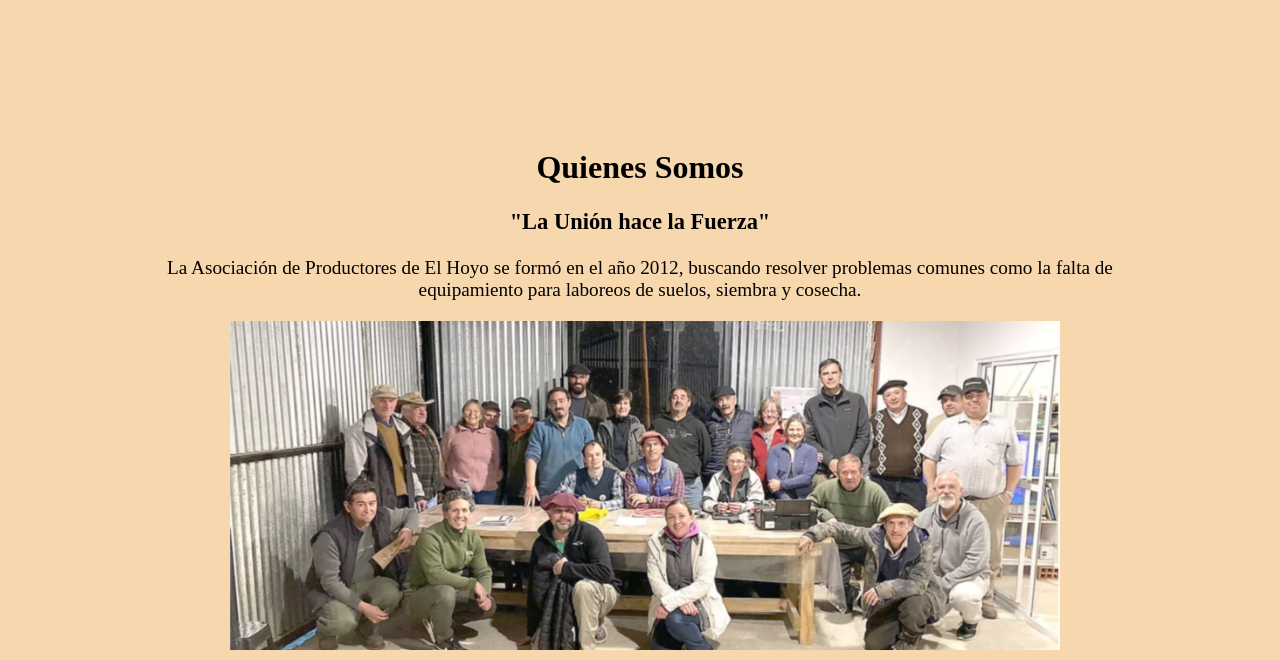
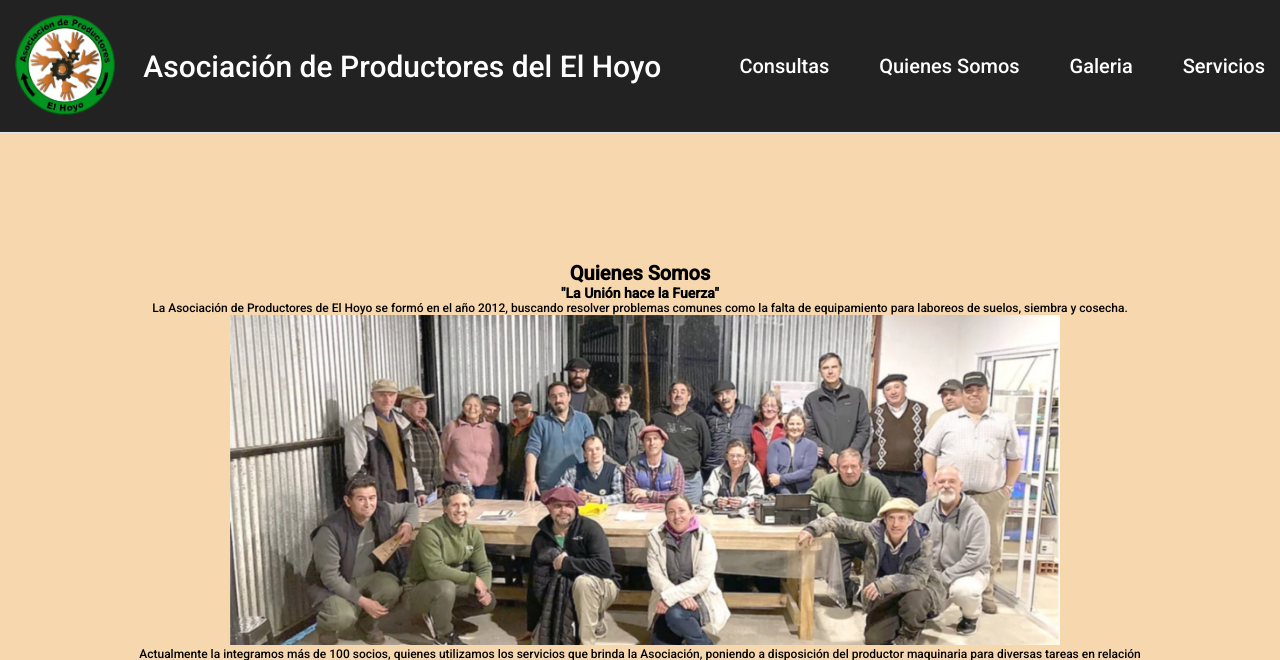
Before and after one commit to karibari70/Asociacion_Productores, a PHP site: page /quienes_somos.php in a window 1280 px wide. Shown: the top 660 px of the page. Run offline with PHP 8.4, Linux system fonts and the light colour scheme.

Commit message:
Correcciones

```diff
--- a/estilos.css
+++ b/estilos.css
@@ -77,7 +77,7 @@ h1{
     padding: 10%;
 }
 
-@media (width >800px){
+@media only screen and (max-width: 768px){
     .contenedor2{
         display: grid;
         grid-template-columns: 1fr 1fr;
--- a/index.php
+++ b/index.php
@@ -9,8 +9,5 @@
 </head>
 <body>
     <?php require 'navbar.php' ?>
-    <h2>Constituida el 15 de Febrero de 2011 - Personería Jurídica n° 4388</h2>
-    <img src="media/Fondo_elHoyo.jpg" alt="">
-    <?php require 'footer.php' ?>
 </body>
 </html>
--- a/navbar.php
+++ b/navbar.php
@@ -13,14 +13,16 @@
 
   <header class="header">
     <nav class="navbar">
-      <img class="nav-logo" src="media/logo_navbar.png" alt="">
+      <a href="index.php">
+        <img class="nav-logo" src="media/logo_navbar.png" alt="" >
+      </a>
       <h2 class="nav-txt">Asociación de Productores del El Hoyo</h2>
       <ul class="nav-menu">
         <li class="nav-item">
           <a href="#" class="nav-link">Consultas</a>
         </li>
         <li class="nav-item">
-          <a href="#" class="nav-link">Quienes Somos</a>
+          <a href="quienes_somos.php" class="nav-link">Quienes Somos</a>
         </li>
         <li class="nav-item">
           <a href="#" class="nav-link">Galeria</a>
--- a/quienes_somos.php
+++ b/quienes_somos.php
@@ -5,10 +5,12 @@
     <meta charset="UTF-8">
     <meta name="viewport" content="width=device-width, initial-scale=1.0">
     <title>Quienes Somos</title>
+    <link rel="icon" href="media/logo_navbar.ico" type="image/x-icon">
     <link rel="stylesheet" href="estilos.css">
 </head>
 
 <body>
+    <?php require 'navbar.php' ?>
     <div class="presentacion">
 
 
```
